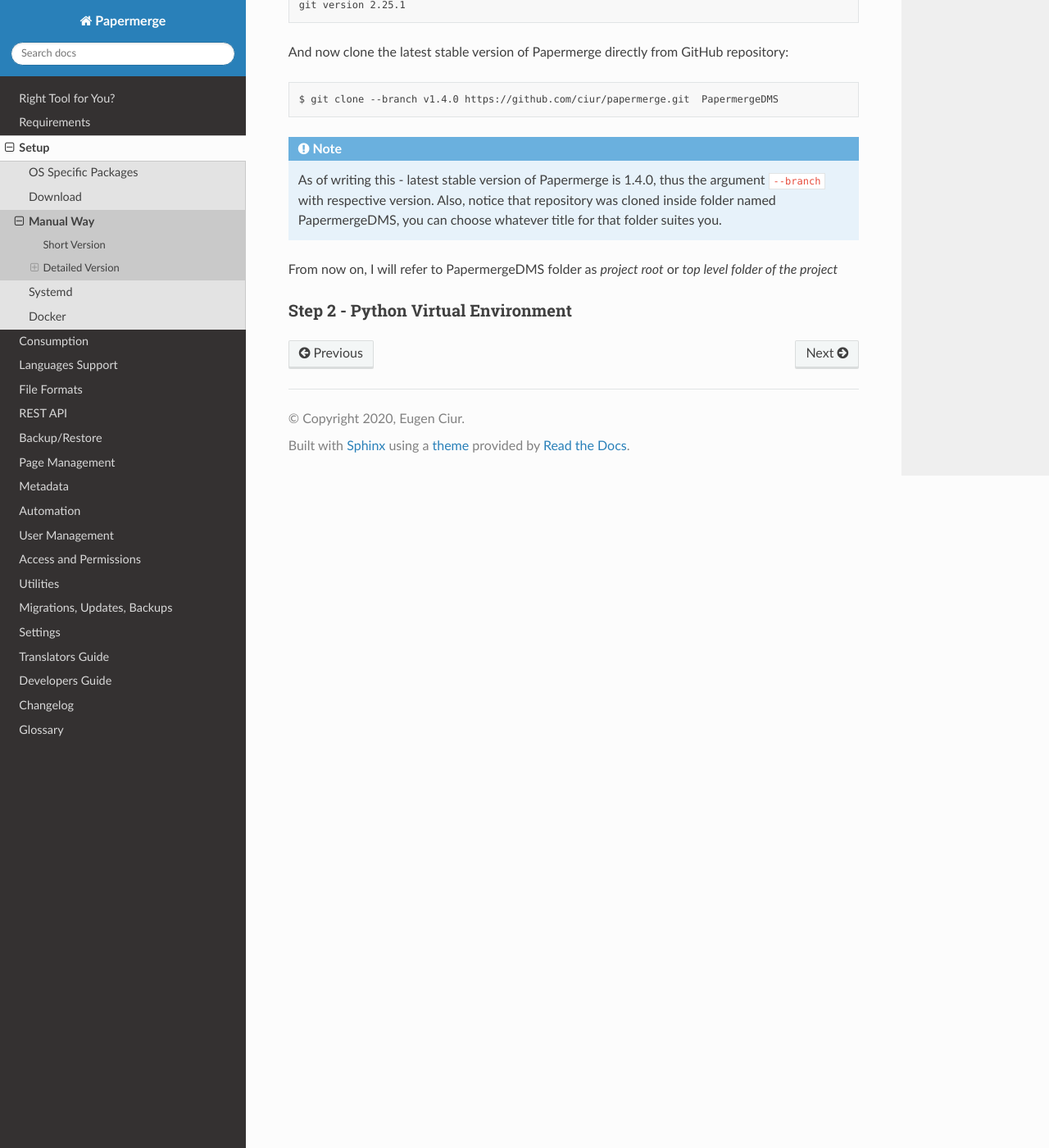
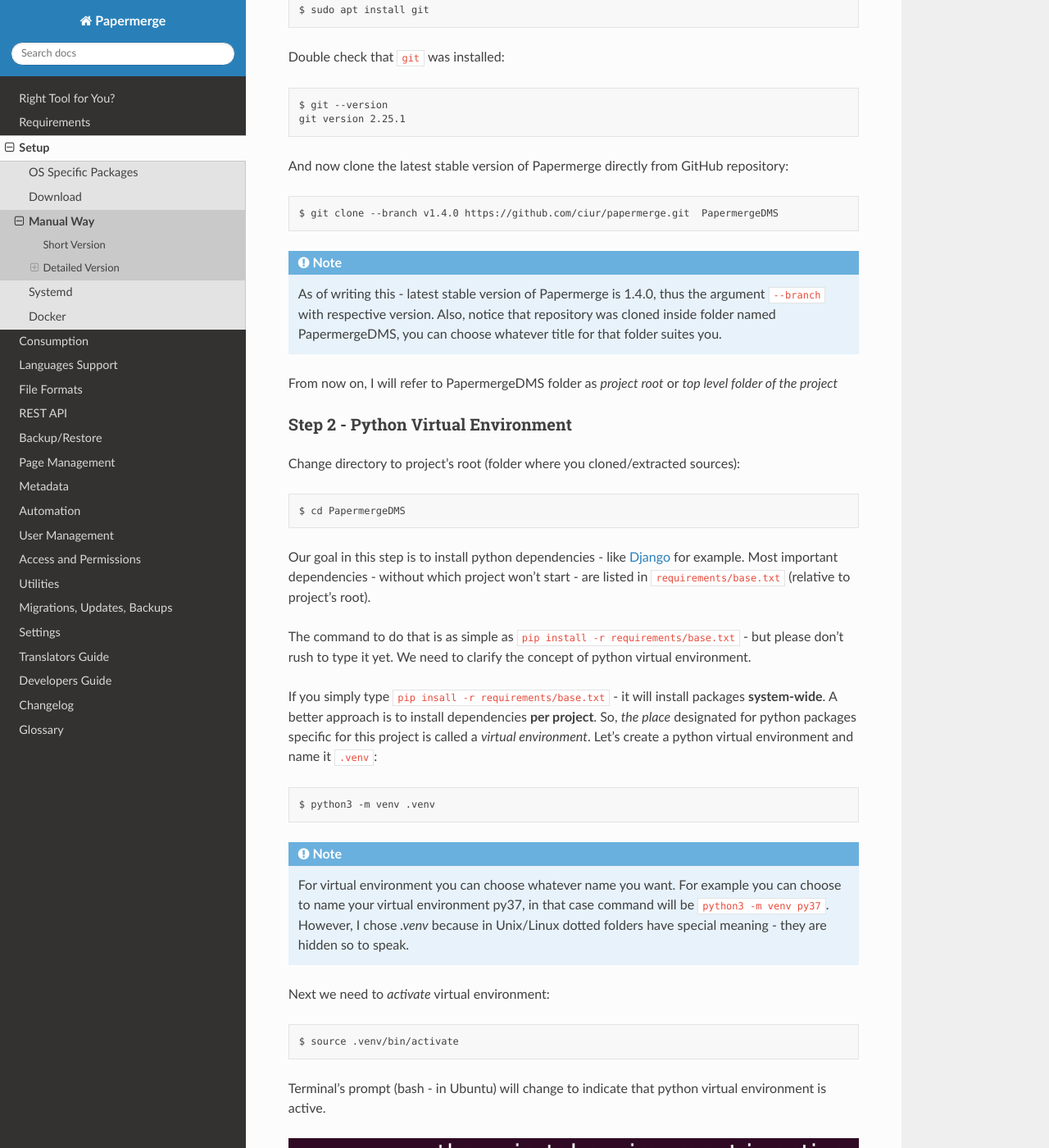
Before and after one commit to ciur/papermerge, a Sphinx documentation site: the page built from docs/source/setup/manual_way.rst, in a window 1280 px wide and 1400 px high, scrolled down 4734 px. Shown: the whole window at 82% size. Built offline with Sphinx 7.4.7 and the Read the Docs theme 2.0.0, drawn with Linux system fonts in a browser that asks for light colours; some of the changed text lies outside the part shown.

Commit message:
manual - detailed guide

```diff
--- a/docs/source/setup/manual_way.rst
+++ b/docs/source/setup/manual_way.rst
@@ -115,7 +115,7 @@
         Make sure your python is at least version 3.7
 
 
-A close python's friend is ``pip`` command. ``pip`` is python's package manager.
+A close python's friend is `pip <https://pip.pypa.io/en/stable/>`_ command. `pip <https://pip.pypa.io/en/stable/>`_ is python's package manager.
 Similar as with python interpreter story - there might be either pip or ``pip3`` - later is specifically for
 python version 3. We will use pip3::
 
@@ -125,6 +125,13 @@
 
     $ pip3 --version
     pip 20.0.2 from /usr/lib/python3/dist-packages/pip (python 3.8)
+
+
+Another package which you need to install is ``python3-venv``. This one will be
+used in Step 2  we'll learn and setup python virtual environment::
+
+
+    $ sudo apt install python3-venv
 
 
 Although Papermerge is written in python, it uses some *special*
@@ -169,3 +176,42 @@
 
 Step 2 - Python Virtual Environment
 ####################################
+
+Change directory to project's root (folder where you cloned/extracted sources)::
+
+    $ cd PapermergeDMS
+
+
+Our goal in this step is to install python dependencies - like `Django
+<https://www.djangoproject.com/>`_ for example. Most important dependencies -
+without which project won't start - are listed in ``requirements/base.txt``
+(relative to project's root).
+
+The command to do that is as simple as ``pip install -r
+requirements/base.txt`` - but please don't rush to type it yet. We need to
+clarify the concept of python virtual environment.
+
+If you simply type ``pip insall -r requirements/base.txt`` - it will install
+packages **system-wide**. A better approach is to install dependencies **per
+project**. So, *the place* designated for python packages specific for this
+project is called a *virtual environment*. Let's create a python virtual
+environment and name it ``.venv``::
+
+$ python3 -m venv .venv
+
+
+.. note::
+
+    For virtual environment you can choose whatever name you want. For example
+    you can choose to name your virtual environment py37, in that case command
+    will be ``python3 -m venv py37``. However, I chose *.venv* because in
+    Unix/Linux dotted folders have special meaning - they are hidden so to
+    speak.
+
+Next we need to *activate* virtual environment::
+
+$ source .venv/bin/activate
+
+Terminal's prompt (bash - in Ubuntu) will change to indicate that python virtual environment is active.
+
+.. figure:: ../img/setup/01-active-venv.png
```
Also changed, not shown: docs/source/img/setup/01-active-venv.png (added).
